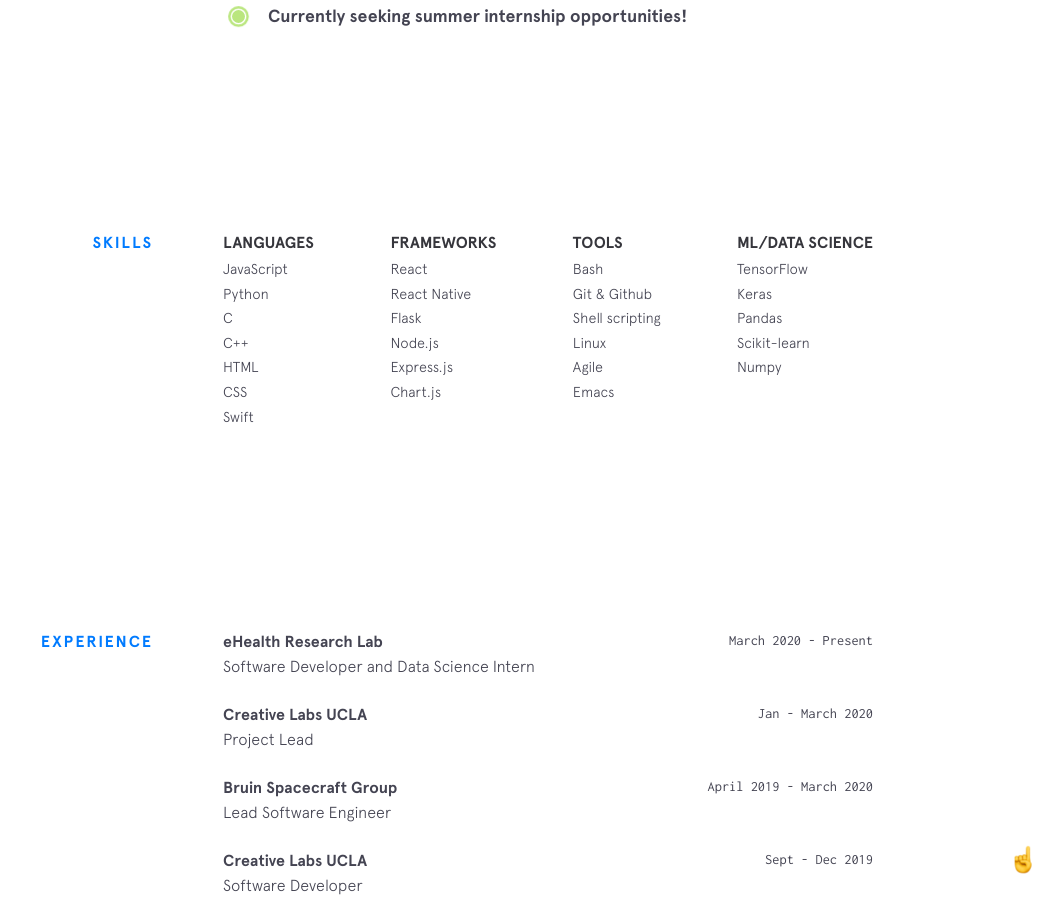
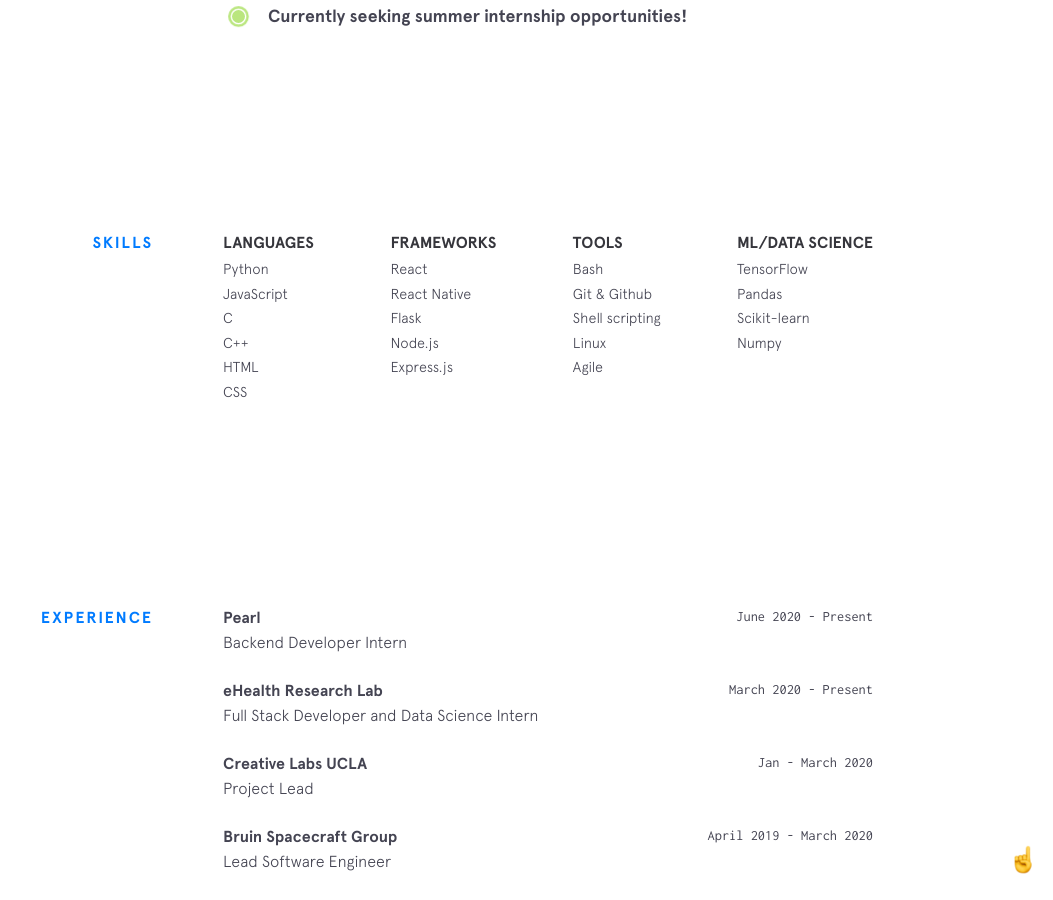
Before and after one commit to paramshah10/portfolio, a Jekyll site: the page built from index.html, in a window 1280 px wide and 900 px high, scrolled down 1410 px. Shown: the whole window, without its empty margins (227-1280 px from the left). Built offline with Jekyll 4.4.1, drawn with Linux system fonts in a browser that asks for light colours; nearby versions of some CDN libraries; some of the changed text lies outside the part shown.

Commit message:
update with pearl

```diff
--- a/_data/experience.yml
+++ b/_data/experience.yml
@@ -1,7 +1,12 @@
+- company: Pearl
+  url: https://www.trypearl.io/
+  time: June 2020 - Present
+  position: Backend Developer Intern
+
 - company: eHealth Research Lab
   url: http://er.cs.ucla.edu/
   time: March 2020 - Present
-  position: Software Developer and Data Science Intern
+  position: Full Stack Developer and Data Science Intern
 
 - company: Creative Labs UCLA
   url: https://www.creativelabsucla.com/
--- a/_data/other-projects.yml
+++ b/_data/other-projects.yml
@@ -12,6 +12,7 @@
   code: https://github.com/TheGoodFridge-App/server-tgf
   description: Built a Flask web server that handles CRUD API requests from an iOS app. Used web scraping and sentiment analyses to categorize a food product based on its ethical score.
   used:
+    - thing: Firebase (Firestore, Auth)
     - thing: Flask
     - thing: Google Cloud Natural Language
     - thing: Beautiful Soup
--- a/_data/skills.yml
+++ b/_data/skills.yml
@@ -1,11 +1,10 @@
 languages:
+  - item: Python
   - item: JavaScript
-  - item: Python
   - item: C
   - item: C++
   - item: HTML
   - item: CSS
-  - item: Swift
 
 frameworks:
   - item: React
@@ -13,7 +12,6 @@ frameworks:
   - item: Flask
   - item: Node.js
   - item: Express.js
-  - item: Chart.js
 
 tools:
   - item: Bash
@@ -21,11 +19,9 @@ tools:
   - item: Shell scripting
   - item: Linux
   - item: Agile
-  - item: Emacs
 
 ds-ml:
   - item: TensorFlow
-  - item: Keras
   - item: Pandas
   - item: Scikit-learn
   - item: Numpy
```
Also changed, not shown: 1 other file.
